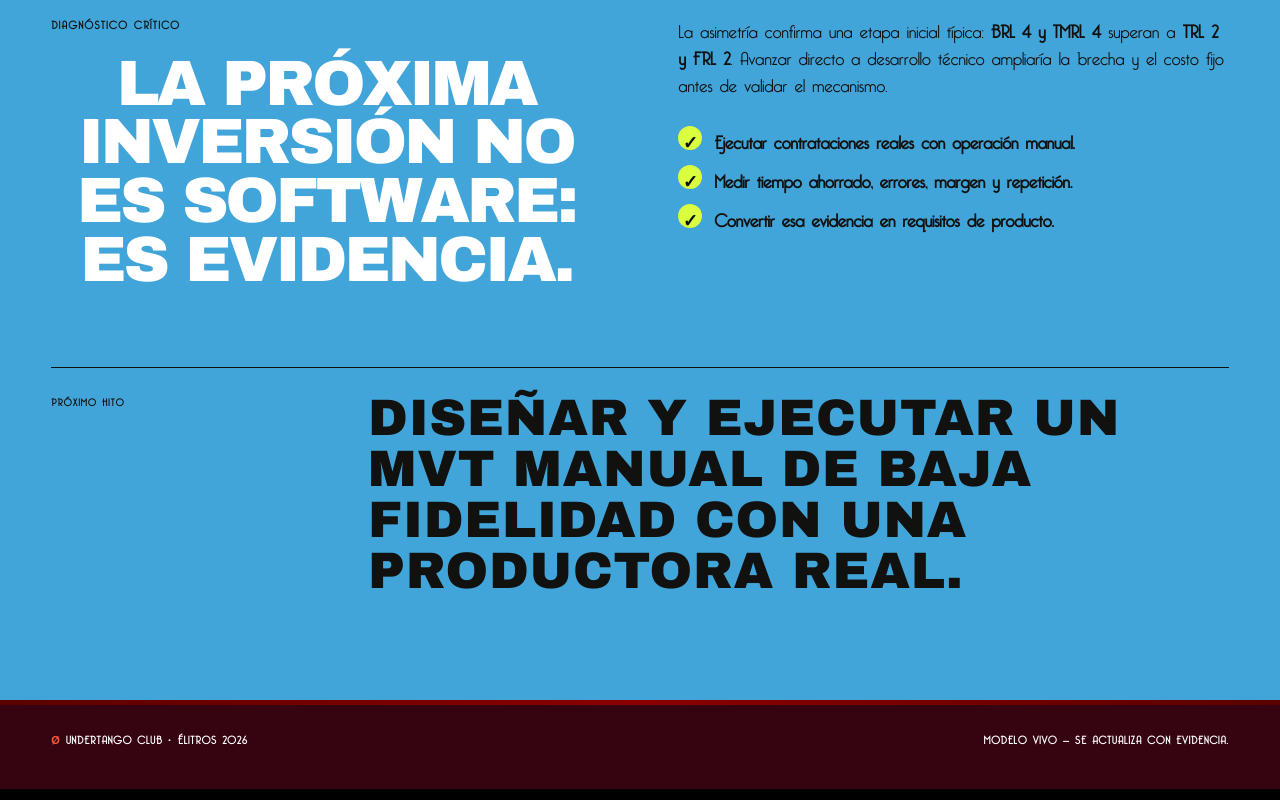
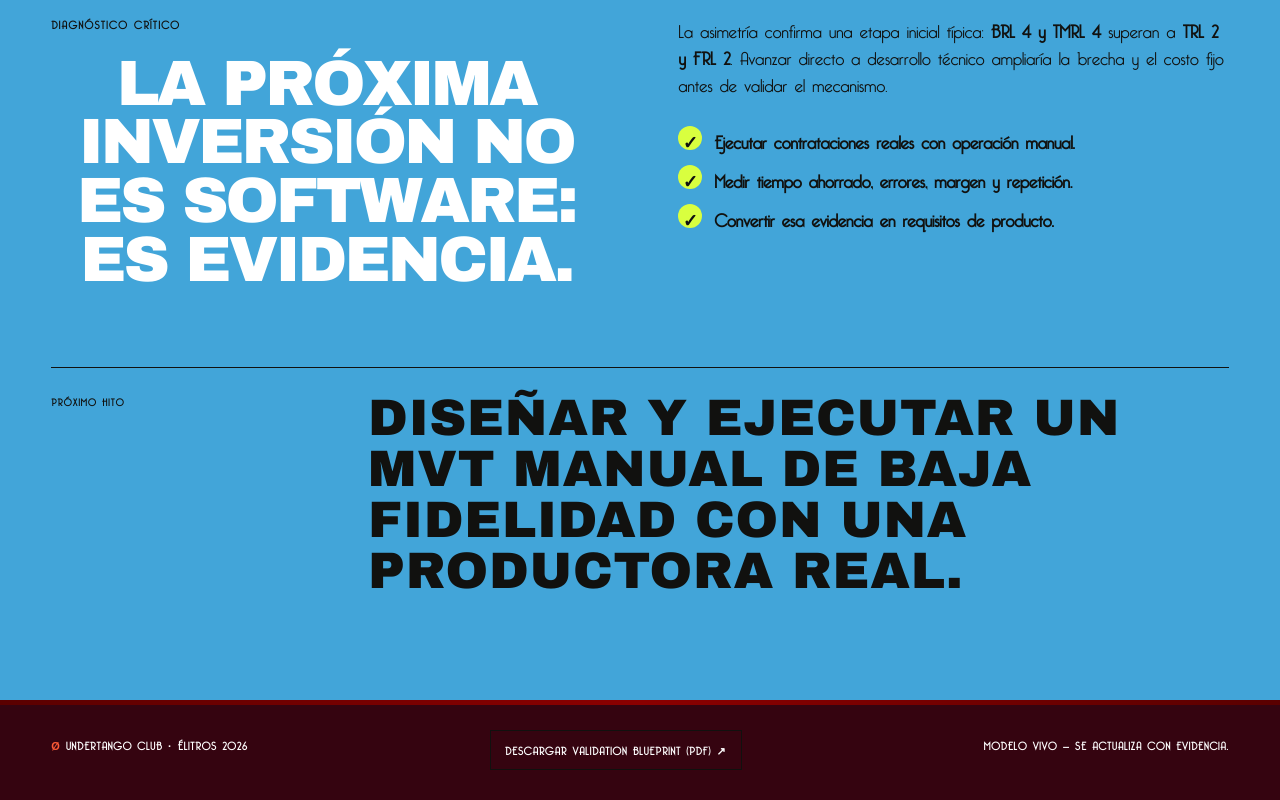
Before and after one commit to O-UnderTango-Club/UnderTangoWEBNextJS, a Next.js app: page /elitros in a window 1280 px wide. Shown: the part 6109-6909 px from the top of the page. Built offline with nearby package versions, Linux system fonts and the light colour scheme; a web font is replaced by a local one.

Commit message:
Agregar Validation Blueprint al pie de ÉLITROS

```diff
--- a/app/elitros/page.tsx
+++ b/app/elitros/page.tsx
@@ -70,7 +70,13 @@ export default function ElitrosPage() {
         <div className="bmc-diagnosis-copy"><p>La asimetría confirma una etapa inicial típica: <strong>BRL 4 y TMRL 4</strong> superan a <strong>TRL 2 y FRL 2</strong>. Avanzar directo a desarrollo técnico ampliaría la brecha y el costo fijo antes de validar el mecanismo.</p><ul><li><b>✓</b> Ejecutar contrataciones reales con operación manual.</li><li><b>✓</b> Medir tiempo ahorrado, errores, margen y repetición.</li><li><b>✓</b> Convertir esa evidencia en requisitos de producto.</li></ul></div>
         <div className="bmc-next"><span>PRÓXIMO HITO</span><strong>Diseñar y ejecutar un MVT manual de baja fidelidad con una productora real.</strong></div>
       </section>
-      <footer className="bmc-footer"><p><span>Ø</span> UnderTango Club · ÉLITROS 2026</p><p>Modelo vivo — se actualiza con evidencia.</p></footer>
+      <footer className="bmc-footer">
+        <p><span>Ø</span> UnderTango Club · ÉLITROS 2026</p>
+        <a href="/elitros/Undertango_Validation_Blueprint.pdf" target="_blank" rel="noopener noreferrer">
+          Descargar Validation Blueprint (PDF) ↗
+        </a>
+        <p>Modelo vivo — se actualiza con evidencia.</p>
+      </footer>
     </main>
   );
 }
```
Also changed, not shown: app/elitros/elitros.css, 1 other file (tests, documents, lock files or other folders).
